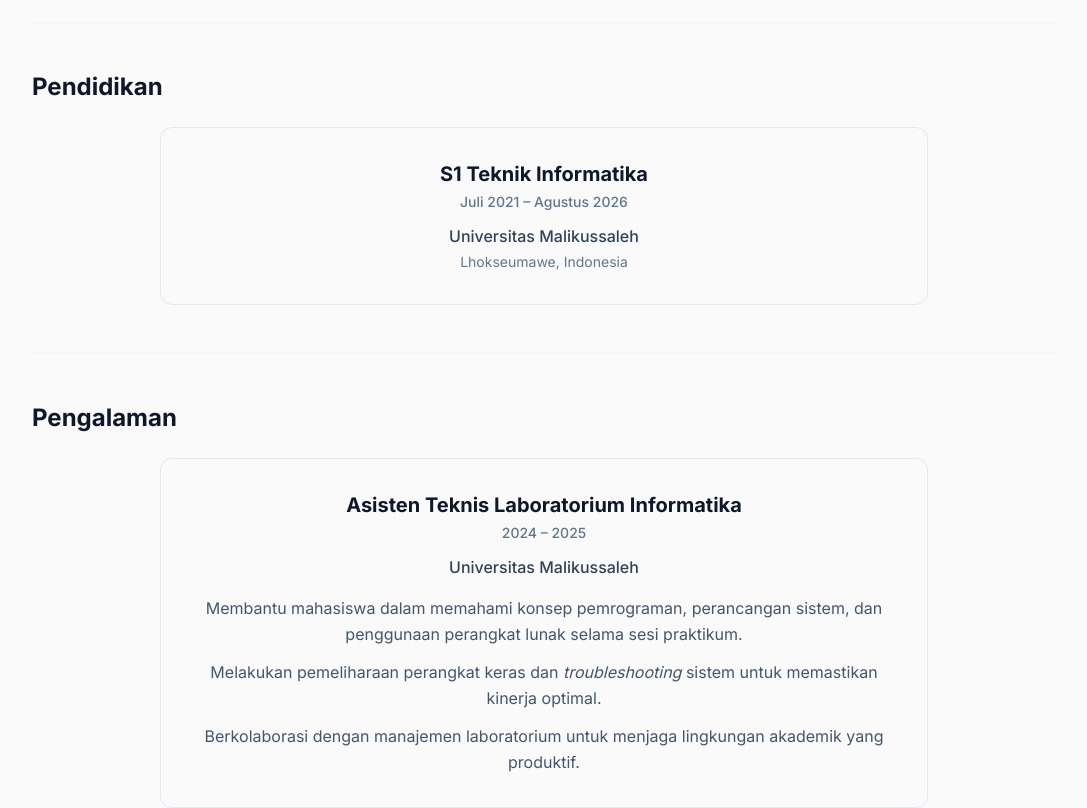
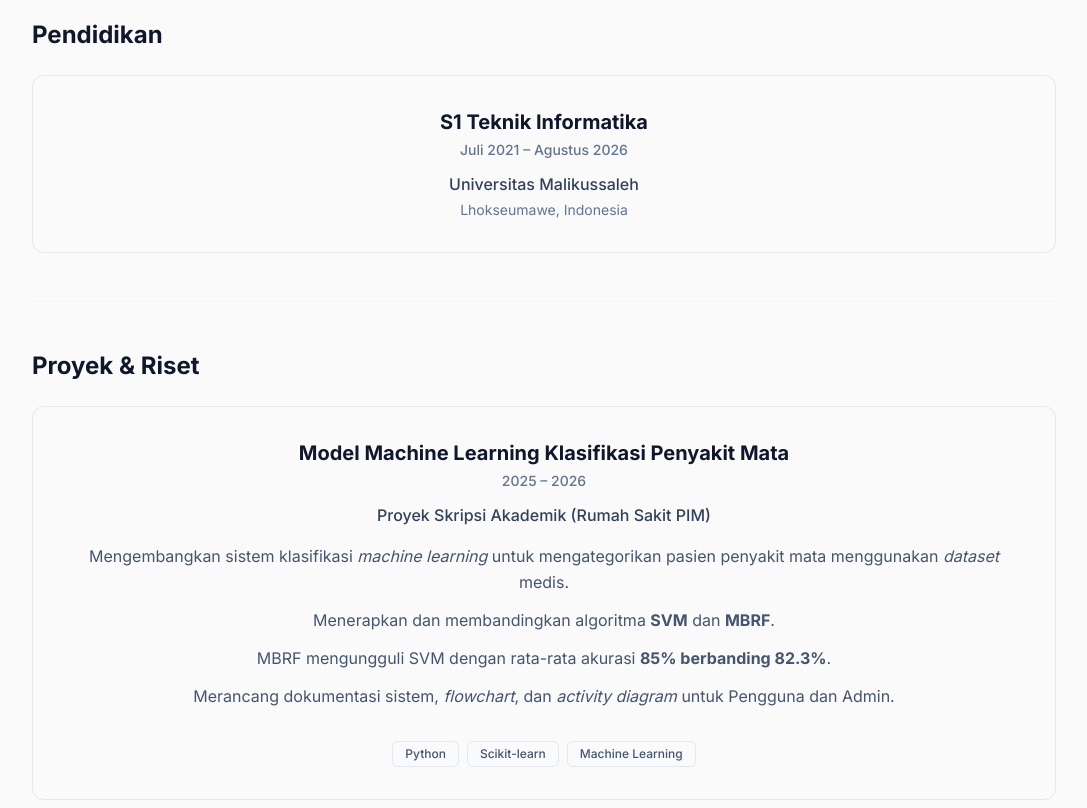
Before and after one commit to mhdarieff/portofolio, a Next.js app: page / in a window 1280 px wide. Shown: the part 1040-1848 px from the top of the page, without its empty margins (96-1183 px from the left). Built offline with nearby package versions, Linux system fonts and the light colour scheme.

Commit message:
fix: memperbaiki lebar kotak card agar membentang penuh (w-full) dengan teks rata tengah

```diff
--- a/components/About.tsx
+++ b/components/About.tsx
@@ -5,8 +5,8 @@
         Tentang Saya
       </h2>
 
-      {/* mx-auto mengembalikan teks ke tengah layar, text-center menengahkan tulisan */}
-      <div className="max-w-3xl mx-auto text-center text-base text-slate-600 dark:text-slate-400 leading-relaxed space-y-5">
+      {/* mx-auto dan pembatasan lebar dihapus, diganti w-full agar sejajar dengan judul */}
+      <div className="w-full text-center text-base text-slate-600 dark:text-slate-400 leading-relaxed space-y-5">
         <p>
           Halo! Saya Muhammad Arief, seorang lulusan Teknik Informatika dari Universitas Malikussaleh. Saya memiliki ketertarikan besar pada eksplorasi data, pengembangan <em>machine learning</em>, dan penyelesaian masalah berbasis teknologi.
         </p>
--- a/components/Education.tsx
+++ b/components/Education.tsx
@@ -5,8 +5,8 @@
         Pendidikan
       </h2>
 
-      {/* max-w-3xl dan mx-auto agar kotaknya di tengah layar */}
-      <div className="max-w-3xl mx-auto">
+      {/* Diganti w-full agar kotaknya sejajar rata kiri dengan judul */}
+      <div className="w-full">
         <div className="bg-transparent p-6 md:p-8 rounded-xl border border-slate-200 dark:border-slate-800 hover:border-slate-300 dark:hover:border-slate-700 transition-colors flex flex-col items-center text-center">
 
           <h3 className="text-lg md:text-xl font-bold text-slate-900 dark:text-slate-100 mb-1">
--- a/components/Experience.tsx
+++ b/components/Experience.tsx
@@ -1,30 +1,36 @@
-export default function Experience() {
+export default function Projects() {
   return (
-    <section id="experience" className="py-12 px-6 md:px-0 border-t border-slate-100 dark:border-slate-800">
+    <section id="projects" className="py-12 px-6 md:px-0 border-t border-slate-100 dark:border-slate-800">
       <h2 className="text-xl md:text-2xl font-bold mb-6 text-slate-900 dark:text-slate-100 text-left">
-        Pengalaman
+        Proyek & Riset
       </h2>
 
-      <div className="max-w-3xl mx-auto">
+      <div className="w-full">
         <div className="bg-transparent p-6 md:p-8 rounded-xl border border-slate-200 dark:border-slate-800 hover:border-slate-300 dark:hover:border-slate-700 transition-colors flex flex-col items-center text-center">
 
           <h3 className="text-lg md:text-xl font-bold text-slate-900 dark:text-slate-100 mb-1">
-            Asisten Teknis Laboratorium Informatika
+            Model Machine Learning Klasifikasi Penyakit Mata
           </h3>
           <span className="text-sm font-medium text-slate-500 dark:text-slate-400 mb-3">
-            2024 – 2025
+            2025 – 2026
           </span>
 
           <p className="text-slate-700 dark:text-slate-300 font-medium mb-4">
-            Universitas Malikussaleh
+            Proyek Skripsi Akademik (Rumah Sakit PIM)
           </p>
 
-          {/* list-none agar peluru (bullet) hilang dan teks rapi di tengah */}
-          <ul className="list-none text-slate-600 dark:text-slate-400 space-y-3 text-sm md:text-base leading-relaxed">
-            <li>Membantu mahasiswa dalam memahami konsep pemrograman, perancangan sistem, dan penggunaan perangkat lunak selama sesi praktikum.</li>
-            <li>Melakukan pemeliharaan perangkat keras dan <em>troubleshooting</em> sistem untuk memastikan kinerja optimal.</li>
-            <li>Berkolaborasi dengan manajemen laboratorium untuk menjaga lingkungan akademik yang produktif.</li>
+          <ul className="list-none text-slate-600 dark:text-slate-400 space-y-3 text-sm md:text-base leading-relaxed mb-6">
+            <li>Mengembangkan sistem klasifikasi <em>machine learning</em> untuk mengategorikan pasien penyakit mata menggunakan <em>dataset</em> medis.</li>
+            <li>Menerapkan dan membandingkan algoritma <strong>SVM</strong> dan <strong>MBRF</strong>.</li>
+            <li>MBRF mengungguli SVM dengan rata-rata akurasi <strong>85% berbanding 82.3%</strong>.</li>
+            <li>Merancang dokumentasi sistem, <em>flowchart</em>, dan <em>activity diagram</em> untuk Pengguna dan Admin.</li>
           </ul>
+
+          <div className="flex flex-wrap justify-center gap-2 mt-2">
+            <span className="px-3 py-1 bg-slate-50 dark:bg-slate-800/50 text-slate-600 dark:text-slate-300 rounded-md text-xs font-medium border border-slate-200 dark:border-slate-700">Python</span>
+            <span className="px-3 py-1 bg-slate-50 dark:bg-slate-800/50 text-slate-600 dark:text-slate-300 rounded-md text-xs font-medium border border-slate-200 dark:border-slate-700">Scikit-learn</span>
+            <span className="px-3 py-1 bg-slate-50 dark:bg-slate-800/50 text-slate-600 dark:text-slate-300 rounded-md text-xs font-medium border border-slate-200 dark:border-slate-700">Machine Learning</span>
+          </div>
         </div>
       </div>
     </section>
```
